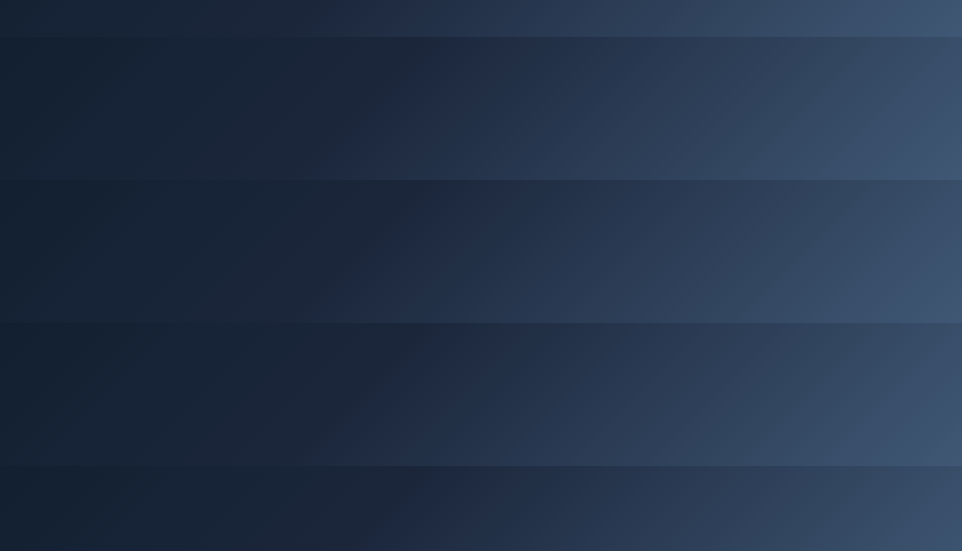
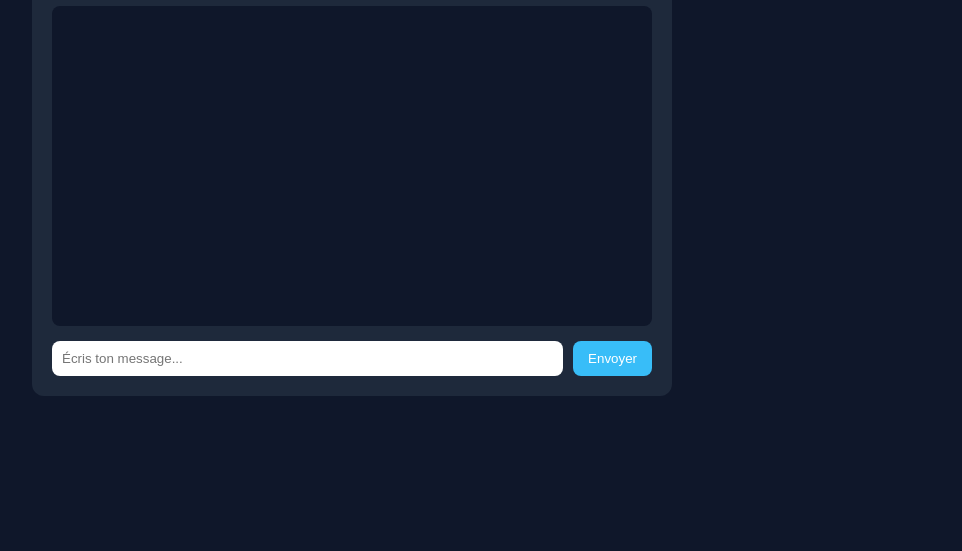
Before and after one commit to voltsoleil/ghostbrain-ultra, a plain HTML site: page index.html in a window 1280 px wide. Shown: the part 249-800 px from the top of the page, without its empty margins (288-1250 px from the left). Drawn offline with Linux system fonts and the light colour scheme.

Commit message:
Update styles.css

```diff
--- a/styles.css
+++ b/styles.css
@@ -1,58 +1,43 @@
-/* Styles généraux */
 body {
+  background: #0f172a;
+  color: white;
   font-family: Arial, sans-serif;
-  background: linear-gradient(135deg, #0d1b2a, #1b263b, #415a77);
+  display: flex;
+  justify-content: center;
+  align-items: center;
+  height: 100vh;
+  margin: 0;
+}
+.app {
+  width: 90%;
+  max-width: 600px;
+  background: #1e293b;
+  padding: 20px;
+  border-radius: 12px;
+}
+#chat-box {
+  height: 300px;
+  overflow-y: auto;
+  background: #0f172a;
+  padding: 10px;
+  border-radius: 8px;
+  margin-bottom: 15px;
+}
+.input-area {
+  display: flex;
+  gap: 10px;
+}
+input {
+  flex: 1;
+  padding: 10px;
+  border-radius: 8px;
+  border: none;
+}
+button {
+  padding: 10px 15px;
+  border: none;
+  border-radius: 8px;
+  background: #38bdf8;
   color: white;
-  margin: 0;
-  padding: 0;
-  text-align: center;
+  cursor: pointer;
 }
-
-header {
-  background: #0d1b2a;
-  padding: 20px;
-  font-size: 22px;
-  font-weight: bold;
-  color: #00d9ff;
-}
-
-.container {
-  max-width: 900px;
-  margin: 30px auto;
-  padding: 20px;
-  background: rgba(0,0,0,0.5);
-  border-radius: 15px;
-  box-shadow: 0 4px 10px rgba(0,0,0,0.5);
-}
-
-select, input, button {
-  padding: 12px;
-  margin: 10px;
-  border-radius: 10px;
-  border: none;
-  font-size: 16px;
-}
-
-button {
-  background: #00d9ff;
-  color: black;
-  font-weight: bold;
-  cursor: pointer;
-  transition: 0.3s;
-}
-
-button:hover {
-  background: #ff4ecd;
-  color: white;
-}
-
-textarea {
-  width: 90%;
-  height: 150px;
-  border-radius: 10px;
-  border: none;
-  padding: 12px;
-  font-size: 16px;
-  margin-top: 15px;
-  resize: none;
-}
```
